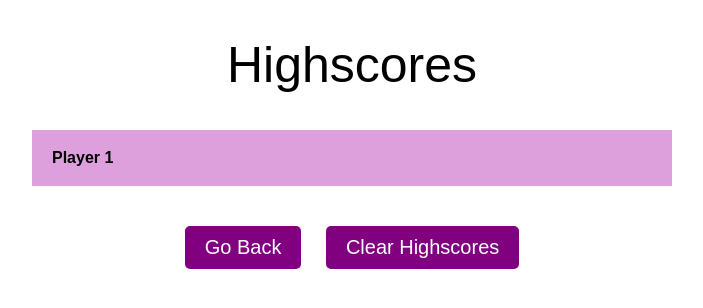
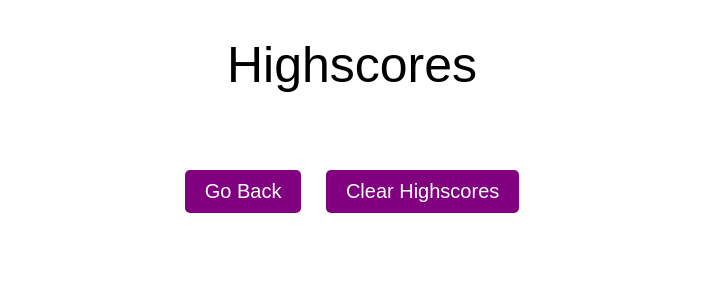
Before and after one commit to isaacgalvan10/code-quiz, a plain HTML site: page highscores.html in a window 1280 px wide. Both pictures are taken after a click on the button "Clear Highscores". Shown: the whole page, without its empty margins (288-991 px from the left). Drawn offline with Linux system fonts and the light colour scheme.

Commit message:
adding player name functionality

```diff
--- a/assets/highscores.js
+++ b/assets/highscores.js
@@ -1,14 +1,15 @@
 let clearScores = document.getElementById('clear-scores');
-let playersList = document.getElementById('players-List');
+let playersList = document.getElementById('players-list');
+console.log(playersList);
+let playerNames;
 
 function getFromLocalStorage() {
   let reference = localStorage.getItem('names');
-  if (reference) {
+  if ((reference != null) || (reference != undefined)) {
     playerNames = JSON.parse(reference);
     renderPlayers(playerNames);
   }
-  console.log(playerNames);
-}
+};
 
 // initially get everything from localStorage
 getFromLocalStorage();
@@ -16,13 +17,18 @@ getFromLocalStorage();
 clearScores.addEventListener('click', function() {
   localStorage.removeItem('names');
   playerNames = [];
+  playersList.innerHTML = '';
+  console.log(playerNames)
 });
 
 function renderPlayers(names) {
+  console.log(names);
   names.forEach(function(name) {
     let li = document.createElement('li');
     li.classList.add('player-name');
     li.innerText = name;
+    console.log(li);
+    console.log(playersList);
     playersList.append(li);
   })
 }
--- a/assets/highscores.scss
+++ b/assets/highscores.scss
@@ -41,10 +41,16 @@ p {
   }
 }
 
-#playerName {
+#players-list {
+  display: flex;
+  flex-direction: column;
+  margin-top: 40px;
+}
+
+.player-name {
   background-color: plum;
   width: 50%;
-  margin-top: 40px;
+  margin-top: 10px;
   padding: 20px;
   font-weight: bold;
 }
--- a/highscores.html
+++ b/highscores.html
@@ -12,7 +12,6 @@
   <section class="highscores">
     <h1>Highscores</h1>
     <ul id="players-list">
-      <li id="playerName" class="player-name">Player 1</li>
     </ul>
     <div class="btn-wrapper">
       <a href="/"><button class="btn">Go Back</button></a>
```
Also changed, not shown: assets/script.js (+7 -0 lines), index.html (+1 -3 lines), assets/highscores.css, 1 other file.
